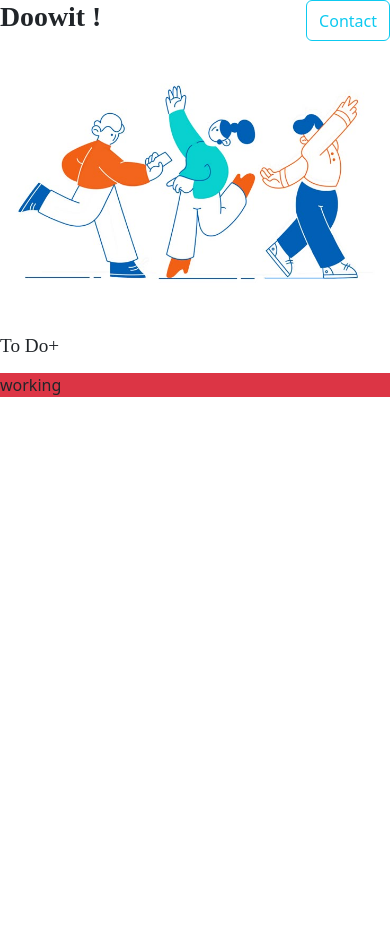
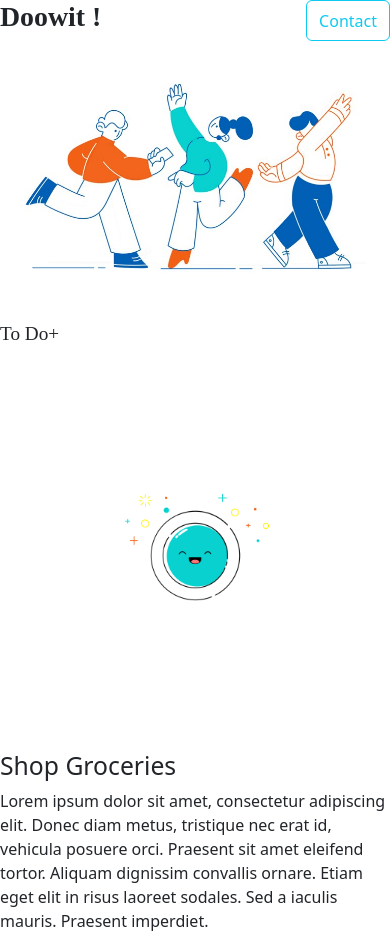
Before and after one commit to Pyro-Kinetic/doowit, a React (Create React App) app in the folder doowit-app/: page / in a window 390 px wide. Before the commit the page ends 844 px from the top, so only its background shows below. Built offline with nearby package versions, Linux system fonts and the light colour scheme; a web font is replaced by a local one.

Commit message:
Update `ToDo` component content and enhance `HomePage` styling
- Add image and detailed content with styling to `ToDo` component.
- Adjust `HomePage` image alignment with responsive styling.

```diff
--- a/doowit-app/src/components/HomePage.jsx
+++ b/doowit-app/src/components/HomePage.jsx
@@ -4,7 +4,7 @@ import ToDo from "./ToDo";
 export default function HomePage() {
     return (
         <main className={"d-flex flex-column"}>
-            <img src={dance} className={"w-100 ms-2"} alt="Illustration of three people dancing"/>
+            <img src={dance} className={"img-fluid ms-3"} alt="Illustration of three people dancing"/>
             <h1 className={"hachi-maru-pop-regular mb-3"}>To Do+</h1>
             <ToDo />
         </main>
--- a/doowit-app/src/components/ToDo.jsx
+++ b/doowit-app/src/components/ToDo.jsx
@@ -1,5 +1,13 @@
-export default function ToDo(){
+import moon from "../assets/moon.png"
+
+export default function ToDo() {
     return (
-        <div className={"bg-danger"}>working</div>
+        <div>
+            <img src={moon} className={"img-fluid"} alt={"moon icon"}/>
+            <h2>Shop Groceries</h2>
+            <p>Lorem ipsum dolor sit amet, consectetur adipiscing elit. Donec diam metus, tristique nec erat id,
+                vehicula posuere orci. Praesent sit amet eleifend tortor. Aliquam dignissim convallis ornare. Etiam eget
+                elit in risus laoreet sodales. Sed a iaculis mauris. Praesent imperdiet.</p>
+        </div>
     )
 }
```
